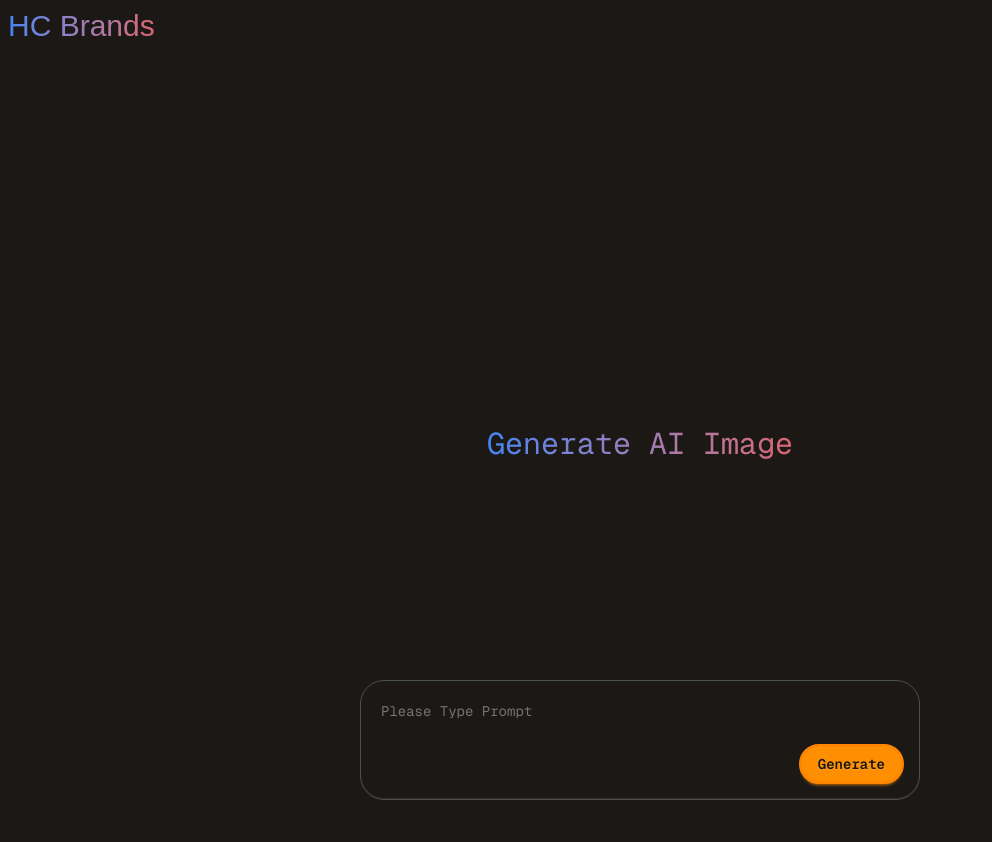
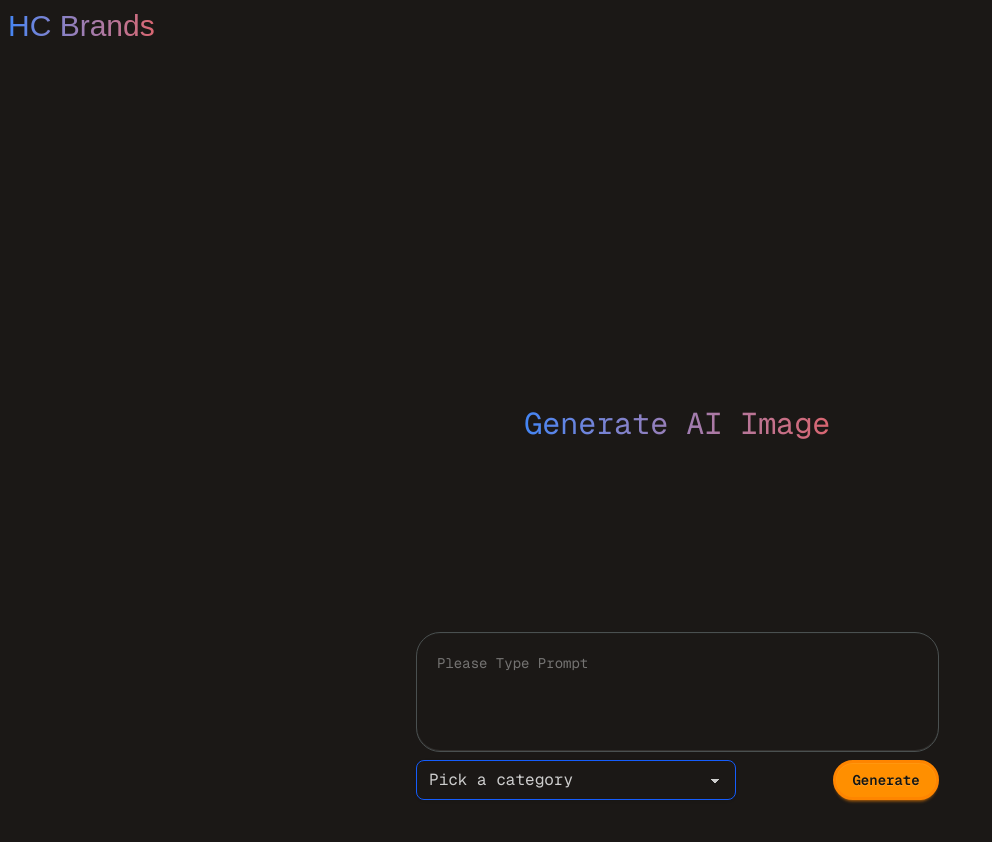
Before and after one commit to wsharpehsc/Image-Generation, a Next.js app: page / in a window 1280 px wide. Shown: the top 842 px of the page, without its empty margins (0-992 px from the left). Built offline with nearby package versions, Linux system fonts and the light colour scheme.

Commit message:
feat: add category selection and prompts for image generation

```diff
--- a/package.json
+++ b/package.json
@@ -13,7 +13,8 @@
     "daisyui": "^5.0.37",
     "next": "15.3.2",
     "react": "^19.0.0",
-    "react-dom": "^19.0.0"
+    "react-dom": "^19.0.0",
+    "react-hot-toast": "^2.5.2"
   },
   "devDependencies": {
     "@eslint/eslintrc": "^3",
--- a/src/app/actions/generateImage.ts
+++ b/src/app/actions/generateImage.ts
@@ -1,17 +1,22 @@
 "use server";
 import { Chat, GoogleGenAI, Modality } from "@google/genai";
 import { geminiResponse, PromptWrapperType } from "../types/type";
+import { IPrompt } from "../data/data";
 let chatInstance: Chat | undefined = undefined;
 
-export async function generateImage(userOriginalPrompt: string, wrapperType: PromptWrapperType = PromptWrapperType.NONE): Promise<geminiResponse> {
+export async function generateImage(userOriginalPrompt: string, prompt: IPrompt): Promise<geminiResponse> {
   const ai = new GoogleGenAI({ apiKey: process.env.GEMINI_API_KEY! });
 
   try {
     if (!chatInstance) {
       chatInstance = ai.chats.create({
         model: "gemini-2.0-flash-preview-image-generation",
-        config: { responseModalities: [Modality.TEXT, Modality.IMAGE] },
+        config: {
+          responseModalities: [Modality.TEXT, Modality.IMAGE],
+        },
       });
+
+      await chatInstance.sendMessage({ message: prompt.Prompt });
     }
 
     const response = await chatInstance.sendMessage({ message: userOriginalPrompt });
--- a/src/app/components/AIImage.tsx
+++ b/src/app/components/AIImage.tsx
@@ -3,19 +3,26 @@
 import { useEffect, useRef, useState } from "react";
 import { generateImage } from "../actions/generateImage";
 import { geminiResponse } from "../types/type";
+import { ECategory, IPrompt, prompts } from "../data/data";
+import toast, { Toaster } from "react-hot-toast";
 
 export default function AIImage() {
   const [prompt, setPrompt] = useState("");
   const [aiData, setAiData] = useState<geminiResponse[]>([]);
   const [loading, setLoading] = useState(false);
   const messagesEndRef = useRef<null | HTMLDivElement>(null);
+  const [category, setCategory] = useState<IPrompt | null>(null);
 
   const handleGenerate = async () => {
+    if (!category) {
+      toast.error("Please Choose a category");
+      return;
+    }
     const newEntry: geminiResponse = { prompt, loading: true, error: "" };
     setAiData((prev) => [...prev, newEntry]);
     setPrompt("");
 
-    const result = await generateImage(prompt);
+    const result = await generateImage(prompt, category);
 
     setAiData((prev) => prev.map((item, index) => (index === prev.length - 1 ? { ...result, prompt: item.prompt } : item)));
     setLoading(false);
@@ -26,7 +33,7 @@ export default function AIImage() {
   }, [aiData]);
 
   return (
-    <div className="relative">
+    <div className="flex flex-col items-center gap-4 py-6">
       <div className="flex flex-col font-mono justify-center items-center tracking-normal w-full gap-8" ref={messagesEndRef}>
         <div className="flex-1 w-1/2 mx-auto flex items-center justify-center min-h-screen">
           <Message aiData={aiData} />
@@ -40,11 +47,28 @@ export default function AIImage() {
             onChange={(e) => setPrompt(e.target.value)}
           ></textarea>
 
-          <button className="absolute right-4 bottom-4 btn btn-primary rounded-4xl" onClick={handleGenerate} disabled={loading}>
-            Generate
-          </button>
+          <div className="flex flex-row justify-between mt-2">
+            <select
+              className="select select-info text-base rounded-lg shadow-sm border border-blue-600"
+              onChange={(e) => setCategory(prompts[parseInt(e.target.value)])}
+              defaultValue=""
+            >
+              <option value="" disabled>
+                Pick a category
+              </option>
+              {prompts.map((item, index) => (
+                <option key={index} value={index}>
+                  {item.Type}
+                </option>
+              ))}
+            </select>
+            <button className="btn btn-primary rounded-4xl" onClick={handleGenerate} disabled={loading}>
+              Generate
+            </button>
+          </div>
         </div>
       </div>
+      <Toaster />
     </div>
   );
 }
--- /dev/null
+++ b/src/app/data/data.ts
@@ -0,0 +1,19 @@
+export interface IPrompt {
+  Type: ECategory;
+  Prompt: string;
+}
+export enum ECategory {
+  Sticker = "Sticker",
+  WallDecal = "Wall Decal",
+}
+
+export const prompts: IPrompt[] = [
+  {
+    Type: ECategory.Sticker,
+    Prompt: "You are a graphic Designer for a sticker company your mission is to create a cool sticker designs for customers",
+  },
+  {
+    Type: ECategory.WallDecal,
+    Prompt: "You are a graphic Designer for a wall decal company your mission is to create a cool sticker designs for customers",
+  },
+];
```
Also changed, not shown: 1 other file (tests, documents, lock files or other folders).
